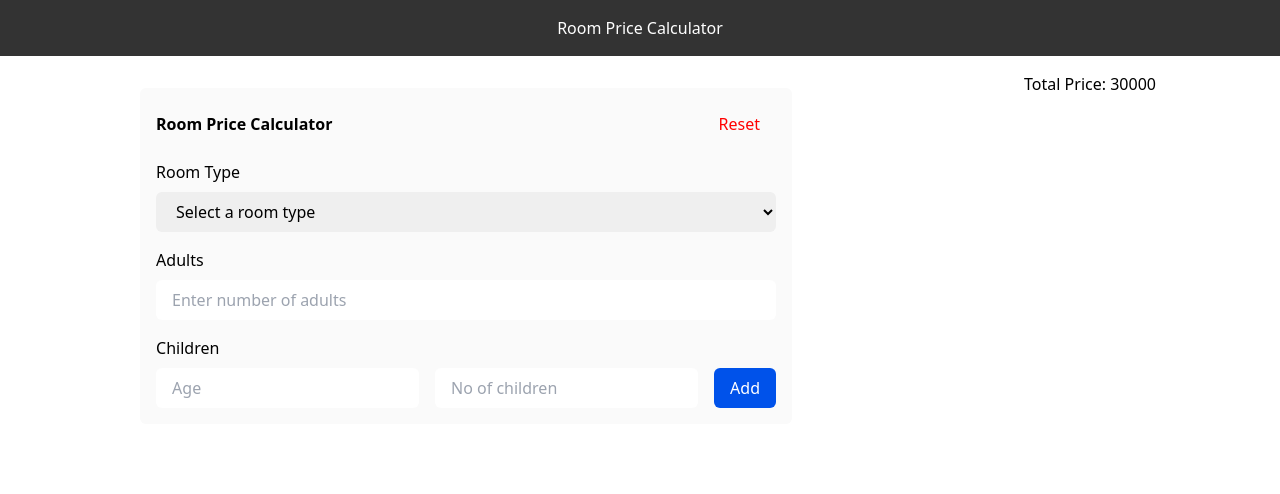
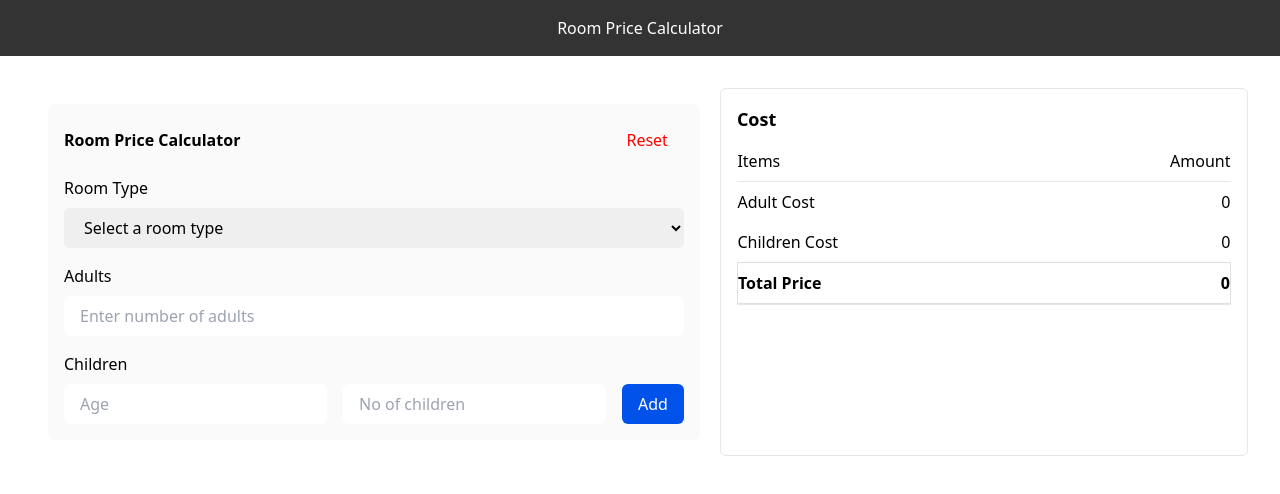
Before and after one commit to Praveen1214/room-price-calculator, a React (Create React App) app: page / in a window 1280 px wide. Shown: the top 494 px of the page. Built offline with nearby package versions, Linux system fonts and the light colour scheme.

Commit message:
RPC | price display

```diff
--- a/package.json
+++ b/package.json
@@ -3,6 +3,7 @@
   "version": "0.1.0",
   "private": true,
   "dependencies": {
+    "@heroicons/react": "^2.1.4",
     "@testing-library/jest-dom": "^5.17.0",
     "@testing-library/react": "^13.4.0",
     "@testing-library/user-event": "^13.5.0",
@@ -37,5 +38,8 @@
       "last 1 firefox version",
       "last 1 safari version"
     ]
+  },
+  "devDependencies": {
+    "@iconify/react": "^5.0.1"
   }
 }
--- a/src/App.jsx
+++ b/src/App.jsx
@@ -22,11 +22,11 @@ function App() {
   };
 
   return (
-    <div className="home">
+    <div className="App">
             <Header />
             <main>
                 <RoomForm onUpdate={handleUpdate} />
-                <PriceDisplay roomType={roomType} adults={adults} children={children} />
+
             </main>
         </div>
   );
--- a/src/components/PriceDisplay.jsx
+++ b/src/components/PriceDisplay.jsx
@@ -1,34 +1,45 @@
 // src/components/PriceDisplay.js
-import React from 'react';
+import React from "react";
 
-const PriceDisplay = ({ roomType, adults, children }) => {
-    const calculatePrice = () => {
-        let price = 0;
-        switch (roomType) {
-            case 'Standard Double City View':
-                price += 30000 * adults;
-                price += children.filter(age => age >= 6 && age <= 12).length * 20000;
-                price += children.filter(age => age < 6).length * 5000;
-                break;
-            case 'Superior Twin City View':
-                price += 40000 * adults;
-                price += children.filter(age => age >= 6 && age <= 12).length * 20000;
-                price += children.filter(age => age < 6).length * 5000;
-                break;
-            case 'Superior Twin Sea View':
-                price += 50000 * adults;
-                price += children.filter(age => age >= 6 && age <= 12).length * 30000;
-                price += children.filter(age => age < 6).length * 10000;
-                break;
-            default:
-                break;
+const PriceDisplay = ({ adultCost = 0, childrenCost = 0, totalPrice = 0 }) => {
+    const formatCurrency = (value) => {
+        if (typeof value !== 'number') {
+            return ;
         }
-        return price;
+        return `${value.toLocaleString()}`;
     };
 
     return (
-        <div>
-            <h2>Total Price: {calculatePrice()}</h2>
+        <div className="w-full border-b">
+            <h3 className="text-lg font-bold mb-2">Cost</h3>
+            <table className="w-full">
+                <tbody>
+                    <tr className="border-b">
+                        <td className="py-2 font-small">Items</td>
+                        <td className="py-2 font-small text-right">Amount</td>
+                    </tr>
+
+                    <tr>
+                        <td className="py-2">Adult Cost</td>
+                        <td className="py-2 text-right">{formatCurrency(adultCost)}</td>
+                    </tr>
+                    <tr>
+                        <td className="py-2">Children Cost</td>
+                        <td className="py-2 text-right">{formatCurrency(childrenCost)}</td>
+                    </tr>
+                    <tr
+                        className="font-bold mt-12"
+                        style={{
+                            padding: "8px",
+                            borderRadius: "8px",
+                            border: "0.784px solid var(--Color-Usage-Stroke, #E0E0E0)"
+                        }}
+                    >
+                        <td className="py-2">Total Price</td>
+                        <td className="py-2 text-right">{formatCurrency(totalPrice)}</td>
+                    </tr>
+                </tbody>
+            </table>
         </div>
     );
 };
--- a/src/components/RoomForm.jsx
+++ b/src/components/RoomForm.jsx
@@ -1,15 +1,26 @@
-import React, { useState } from "react";
+import React, { useState, useEffect } from "react";
+import { Icon } from "@iconify/react";
+import PriceDisplay from "./PriceDisplay";
 
-const RoomForm = ({ onUpdate }) => {
+const RoomForm = () => {
     const [roomType, setRoomType] = useState("");
     const [adults, setAdults] = useState("");
     const [children, setChildren] = useState([]);
     const [childAge, setChildAge] = useState("");
     const [childNumber, setChildNumber] = useState("");
+    const [adultCost, setAdultCost] = useState(0);
+    const [childrenCost, setChildrenCost] = useState(0);
+    const [totalPrice, setTotalPrice] = useState(0);
+
+    const roomPrices = {
+        "Standard Double City View": { adult: 30000, child6To12: 20000, child0To5: 5000 },
+        "Superior Twin City View": { adult: 40000, child6To12: 20000, child0To5: 5000 },
+        "Superior Twin Sea View": { adult: 50000, child6To12: 30000, child0To5: 10000 },
+    };
 
     const addChild = () => {
         if (childAge && childNumber) {
-      setChildren([...children, { age: childAge, number: childNumber }]);
+            setChildren([...children, { age: parseInt(childAge, 10), number: parseInt(childNumber, 10) }]);
             setChildAge("");
             setChildNumber("");
         }
@@ -21,10 +32,40 @@ const RoomForm = ({ onUpdate }) => {
         setChildren([]);
         setChildAge("");
         setChildNumber("");
+        setAdultCost(0);
+        setChildrenCost(0);
+        setTotalPrice(0);
     };
 
+    const deleteChild = (index) => {
+        const updatedChildren = [...children];
+        updatedChildren.splice(index, 1);
+        setChildren(updatedChildren);
+    };
+
+    useEffect(() => {
+        if (roomType && adults) {
+            const roomPrice = roomPrices[roomType];
+            const adultTotal = roomPrice.adult * parseInt(adults, 10);
+
+            let childTotal = 0;
+            children.forEach((child) => {
+                if (child.age >= 6 && child.age <= 12) {
+                    childTotal += roomPrice.child6To12 * child.number;
+                } else if (child.age >= 0 && child.age <= 5) {
+                    childTotal += roomPrice.child0To5 * child.number;
+                }
+            });
+
+            setAdultCost(adultTotal);
+            setChildrenCost(childTotal);
+            setTotalPrice(adultTotal + childTotal);
+        }
+    }, [roomType, adults, children]);
+
     return (
-    <div className="flex flex-col md:flex-row md:space-x-4 p-4">
+        <>
+        <div className="flex flex-col md:flex-row md:space-x-4 p-4 mr-1">
             <div className="flex-1 bg-gray-50-custom text-black p-4 rounded-md mb-4 md:mb-0">
                 <div className="flex items-center justify-between">
                     <h2 className="text-md font-bold">Room Price Calculator</h2>
@@ -107,21 +148,49 @@ const RoomForm = ({ onUpdate }) => {
                 {children.length > 0 && (
                     <div className="mt-4">
                         <h3 className="text-md font-bold mb-2">Children List</h3>
-            <div className="flex flex-col space-y-2">
+                        <table className="w-full">
+                            <thead>
+                                <tr className="bg-gray-200">
+                                    <th className="p-2">Age</th>
+                                    <th className="p-2">Number of Children</th>
+                                    <th className="p-2">Actions</th>
+                                </tr>
+                            </thead>
+                            <tbody>
                                 {children.map((child, index) => (
-                <div
-                  key={index}
-                  className="flex flex-row justify-between items-center bg-gray-100 p-2 rounded-md"
+                                    <tr key={index} className="bg-white">
+                                        <td className="p-2 text-center">{child.age}</td>
+                                        <td className="p-2 text-center">{child.number}</td>
+                                        <td className="p-2 text-center">
+                                            <button
+                                                onClick={() => deleteChild(index)}
+                                                className="text-custom-red-500"
                                             >
-                  <span>Age: {child.age}</span>
-                  <span>Number of Children: {child.number}</span>
-                </div>
+                                                <Icon icon="akar-icons:trash-can" width="20" />
+                                            </button>
+                                        </td>
+                                    </tr>
                                 ))}
-            </div>
+                            </tbody>
+                        </table>
                     </div>
                 )}
             </div>
+
+
+
         </div>
+
+        <div className="flex-1 bg-transparent text-black p-4 rounded-md mb-4 md:mb-0 border border-solid border-gray-200">
+                <PriceDisplay
+                    adultCost={adultCost}
+                    childrenCost={childrenCost}
+                    totalPrice={totalPrice}
+                />
+            </div>
+
+</>
+
     );
 };
 
--- /dev/null
+++ b/src/components/index.js
@@ -0,0 +1,5 @@
+import Header from "./Header";
+import RoomForm from "./RoomForm";
+import PriceDisplay from "./PriceDisplay";
+
+export { Header, RoomForm, PriceDisplay };
--- /dev/null
+++ b/src/css/PriceDisplay.css
@@ -0,0 +1,5 @@
+/* src/components/PriceDisplay.css */
+
+.total-price-row td {
+    padding-top: 1rem; /* Adjust this value as needed */
+}
--- a/src/css/index.css
+++ b/src/css/index.css
@@ -1,3 +1,5 @@
+@import url("./PriceDisplay.css");
+
 /* Special functionalities */
 .center {
     display: flex;
@@ -10,11 +12,7 @@
 }
 
 /* src/App.css */
-.home {
-    display: flex;
-    flex-direction: column;
-    align-items: center;
-}
+
 header {
     background: #333;
     color: white;
@@ -24,12 +22,10 @@ header {
 }
 main {
     display: flex;
-    justify-content: space-around;
+    flex-direction: row;
     width: 100%;
-    padding: 1rem;
+    padding: 2rem;
 }
-form {
-    display: flex;
-    flex-direction: column;
-    gap: 1rem;
+.total-price-row td {
+    padding-top: 1rem; /* Adjust this value as needed */
 }
--- a/src/index.css
+++ b/src/index.css
@@ -41,6 +41,8 @@
   --background-color: #f0f2f5;
   --red-color: #e41e3f;
   --gray-text-color: #65676b;
+  --Color-Usage-Stroke: #E0E0E0;
+  --Gray-White: #FFF;
 
   --black-200: #020202;
   --black-300: #333333;
```
Also changed, not shown: 2 other files (tests, documents, lock files or other folders). Lines whose indentation alone changed are shown as unchanged.
